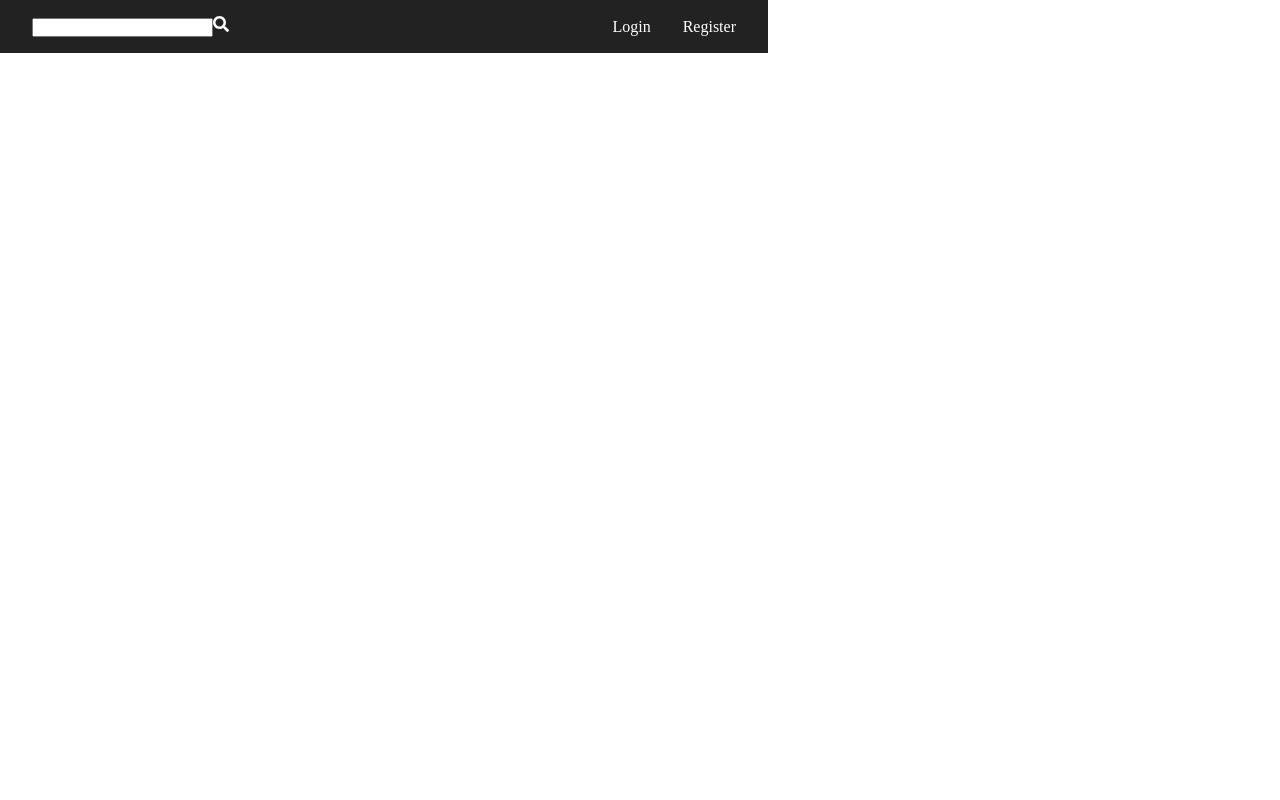
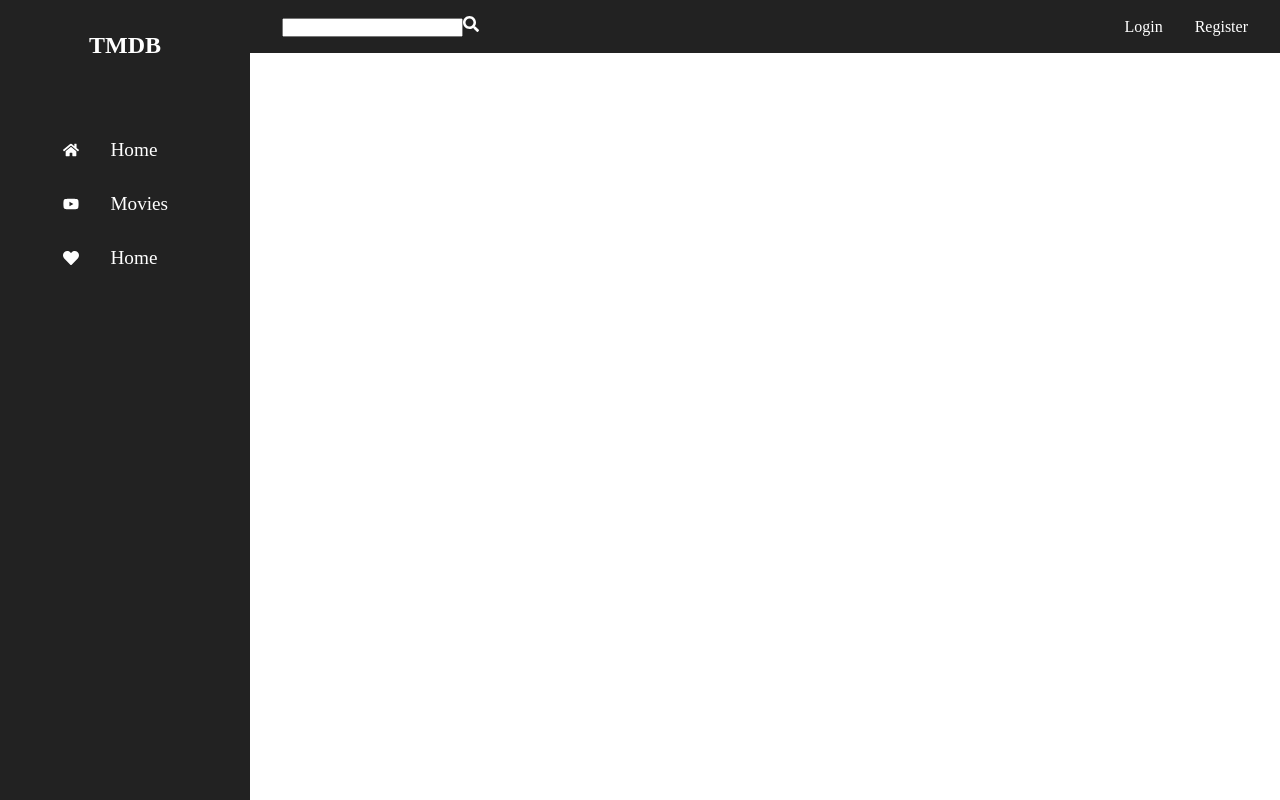
Before and after one commit to nahuelRo/TMDB, a React (Vite) app: page / in a window 1280 px wide. Built offline with nearby package versions, Linux system fonts and the light colour scheme; no server answers.

Commit message:
add aside

```diff
--- a/src/App.jsx
+++ b/src/App.jsx
@@ -1,6 +1,7 @@
 import axios from "axios";
 import { useEffect, useState } from "react";
 import Header from "./components/Header/Header.jsx";
+import Aside from "./components/Aside/Aside.jsx";
 
 function App() {
   const [movies, setMovies] = useState([]);
@@ -18,6 +19,7 @@ function App() {
   return (
     <>
       <Header />
+      <Aside />
     </>
   );
 }
--- /dev/null
+++ b/src/components/Aside/Aside.jsx
@@ -0,0 +1,34 @@
+import { FaHome, FaYoutube, FaHeart } from "react-icons/fa";
+import "./aside.style.css";
+
+const Aside = () => {
+  return (
+    <aside className="aside">
+      <div className="aside__container-logo">
+        <h2 className="aside__logo">TMDB</h2>
+      </div>
+      <nav className="aside__nav">
+        <div className="aside__container-links">
+          <FaHome color="white" />
+          <a className="aside__link" href="#">
+            Home
+          </a>
+        </div>
+        <div className="aside__container-links">
+          <FaYoutube color="white" />
+          <a className="aside__link" href="#">
+            Movies
+          </a>
+        </div>
+        <div className="aside__container-links">
+          <FaHeart color="white" />
+          <a className="aside__link" href="#">
+            Home
+          </a>
+        </div>
+      </nav>
+    </aside>
+  );
+};
+
+export default Aside;
--- /dev/null
+++ b/src/components/Aside/aside.style.css
@@ -0,0 +1,45 @@
+.aside {
+  background-color: #222;
+  display: flex;
+  flex-direction: column;
+  align-items: center;
+  height: 100vh;
+  width: 250px;
+  position: fixed;
+  top: 0; /* Pegar el aside en la parte superior */
+  left: 0; /* Pegar el aside en el lado izquierdo */
+  gap: 3rem;
+}
+
+.aside__container-logo {
+  display: flex;
+  justify-content: center;
+  align-items: center;
+}
+
+.aside__container-links {
+  display: flex;
+  justify-content: center;
+  align-items: center;
+  gap: 2rem;
+}
+
+.aside__link {
+  color: white;
+  font-size: 1.2rem;
+}
+
+.aside__logo {
+  padding: 2rem;
+  color: white;
+}
+
+.aside__nav {
+  width: 100%;
+  display: flex;
+  width: 50%;
+  flex-direction: column;
+  justify-content: center;
+  align-items: start;
+  gap: 2rem;
+}
--- a/src/components/Header/header.style.css
+++ b/src/components/Header/header.style.css
@@ -1,10 +1,11 @@
 .header {
   background-color: #222;
-  width: 60%;
   padding: 1rem 2rem;
   display: flex;
   justify-content: space-between;
   align-items: center;
+  flex: 1;
+  margin-left: 250px;
 }
 
 .header__register {
--- a/src/main.css
+++ b/src/main.css
@@ -8,7 +8,7 @@ a {
   text-decoration: none;
 }
 
-body {
+#root {
   width: 100%;
   height: 100vh;
 }
```
